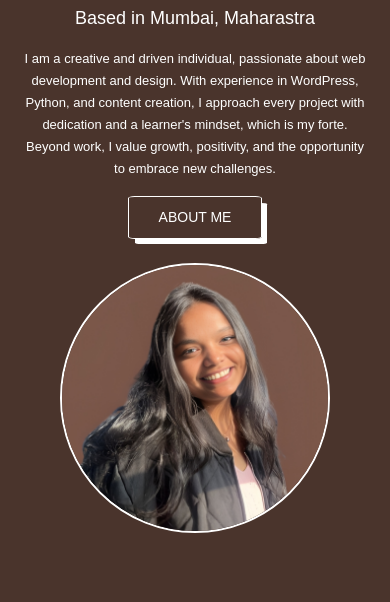
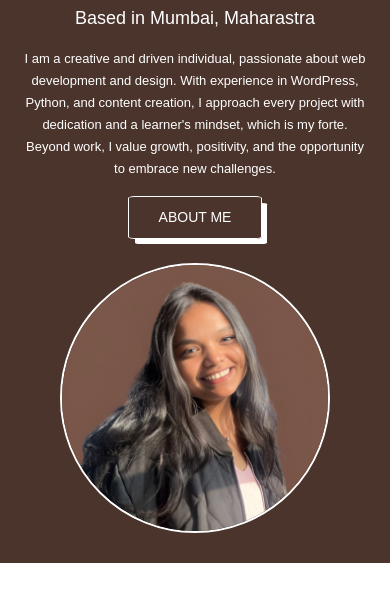
Before and after one commit to developology/RiddhiAgrawalPortfolio, a plain HTML site: page index.html in a window 390 px wide. Shown: the part 180-782 px from the top of the page. Drawn offline with nearby package versions, Linux system fonts and the light colour scheme; a web font is replaced by a local one.

Commit message:
Update styles.css

```diff
--- a/css/styles.css
+++ b/css/styles.css
@@ -110,6 +110,8 @@ body {
     }
 
     .bg-brown {
+        padding-bottom: 30px;
+        height: auto;
         align-items: start;
         padding-top: 20px;
     }
```
